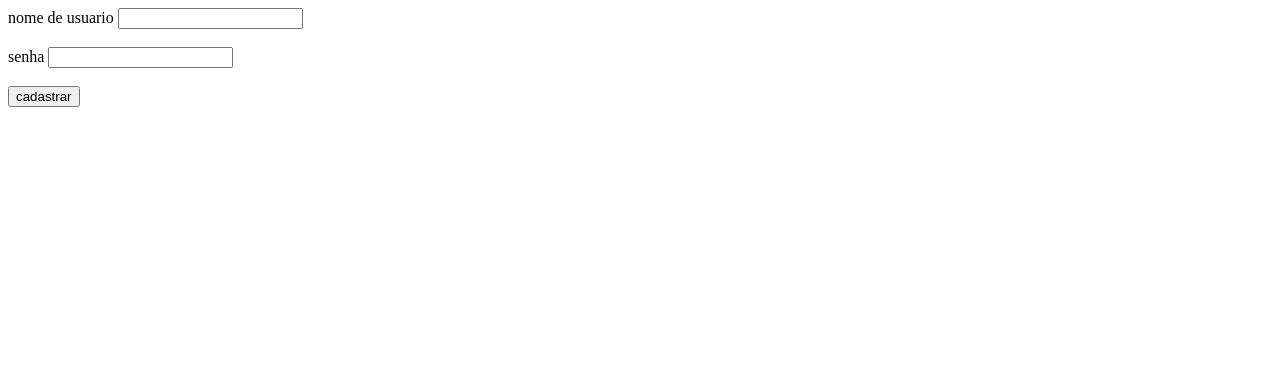
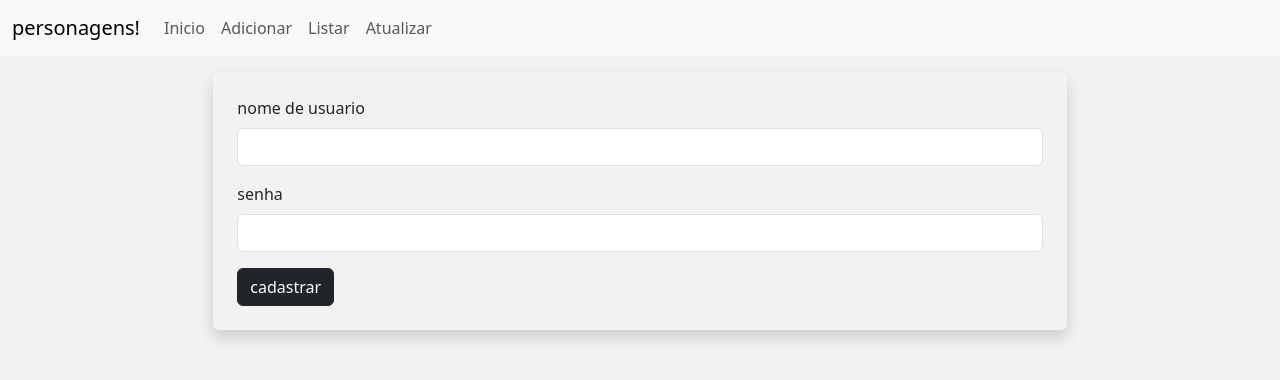
Before and after one commit to vick-ctrl/PW-II, a PHP site: page /PW-II/usuario/create.php in a window 1280 px wide. Shown: the top 380 px of the page. Run offline with PHP 8.4, Linux system fonts and the light colour scheme.

Commit message:
melhorias

```diff
--- a/bd/PDO_CRUD/includes/footer.php
+++ b/bd/PDO_CRUD/includes/footer.php
@@ -0,0 +1,5 @@
+
+<script src="https://cdn.jsdelivr.net/npm/bootstrap@5.3.6/dist/js/bootstrap.bundle.min.js" integrity="sha384-j1CDi7MgGQ12Z7Qab0qlWQ/Qqz24Gc6BM0thvEMVjHnfYGF0rmFCozFSxQBxwHKO" crossorigin="anonymous"></script>
+
+</body>
+</html>
--- a/bd/PDO_CRUD/includes/header.php
+++ b/bd/PDO_CRUD/includes/header.php
@@ -0,0 +1,16 @@
+<!doctype html>
+<html lang="en">
+  <head>
+    <meta charset="utf-8">
+    <meta name="viewport" content="width=device-width, initial-scale=1">
+    <title>CRUD PDO COM PHP</title>
+    <link href="https://cdn.jsdelivr.net/npm/bootstrap@5.3.6/dist/css/bootstrap.min.css" rel="stylesheet" integrity="sha384-4Q6Gf2aSP4eDXB8Miphtr37CMZZQ5oXLH2yaXMJ2w8e2ZtHTl7GptT4jmndRuHDT" crossorigin="anonymous">
+  <style>
+    body{
+        background : #f2f2f2
+
+
+    }
+  </style>
+</head>
+  <body>
--- /dev/null
+++ b/bd/PDO_CRUD/includes/menu.php
@@ -0,0 +1,31 @@
+<nav class="navbar navbar-expand-lg bg-body-tertiary mb-3">
+    <div class="container-fluid">
+        <a class="navbar-brand" href="#">personagens!</a>
+        <button class="navbar-toggler" type="button" data-bs-toggle="collapse" data-bs-target="#navbarSupportedContent" aria-controls="navbarSupportedContent" aria-expanded="false" aria-label="Toggle navigation">
+        <span class="navbar-toggler-icon"></span>
+        </button>
+        <div class="collapse navbar-collapse" id="navbarSupportedContent">
+        <ul class="navbar-nav me-auto mb-2 mb-lg-0">
+
+        <li class="nav-item">
+            <a class="nav-link " aria-current="page" href="index.php">Inicio</a>
+        </li>
+        <li class="nav-item">
+            <a class="nav-link " aria-current="page" href="usuario/create.php">Adicionar</a>
+        </li>
+        <li class="nav-item">
+            <a class="nav-link " aria-current="page" href="usuario/read.php">Listar</a>
+        </li>
+        <li class="nav-item">
+            <a class="nav-link " aria-current="page" href="usuario/update.php">Atualizar</a>
+        </li>
+         </ul>
+
+        </ul>
+        <!-- <form class="d-flex" role="search">
+            <input class="form-control me-2" type="search" placeholder="Search" aria-label="Search"/>
+            <button class="btn btn-outline-success" type="submit">Search</button>
+        </form> -->
+        </div>
+    </div>
+    </nav>
--- a/bd/PDO_CRUD/public/usuario/create.php
+++ b/bd/PDO_CRUD/public/usuario/create.php
@@ -1,17 +1,33 @@
 <?php
+
+   include '../../includes/header.php';
+   include '../../includes/menu.php';
    include '../../config/connection.php';
+
 ?>
+<div class="container-fluid">
+  <div class="row d-flex justify-content-center ">
+    <div class="col-12 col-lg-8 p-4 shadow rounded">
 
-<form action="create.php" method ="POST">
-  <label for="username">nome de usuario</label>
-  <input type="text" name=username id="username">
-   <br><br>
-  <label for="password">senha</label>
-  <input type="password" name="password" id="password">
-  <br><br>
-  <button type= "submit">cadastrar</button>
+    <form action="create.php" method ="POST" >
+  <div class="mb-3">
+    <label for="username" class="form-label">nome de usuario</label>
+  <input type="text" name=username id="username" class="form-control">
+  </div>
+
+   <div class="mb-3">
+    <label for="password" class="form-label">senha</label>
+  <input type="password" name="password" id="password" class="form-control">
+</div>
+
+  <button type= "submit" class="btn btn-dark">cadastrar</button>
 
 </form>
+    </div>
+  </div>
+</div>
+
+
 
 <?php
 
@@ -25,3 +41,5 @@
 
   Header("Location: read.php");
 ?>
+
+<?php include '../../includes/footer.php';?>
```
Also changed, not shown: bd/PDO_CRUD/public/index.php (+3 -55 lines), bd/PDO_CRUD/public/usuario/read.php (+8 -1 lines), bd/PDO_CRUD/public/usuario/update.php (+7 -6 lines).
